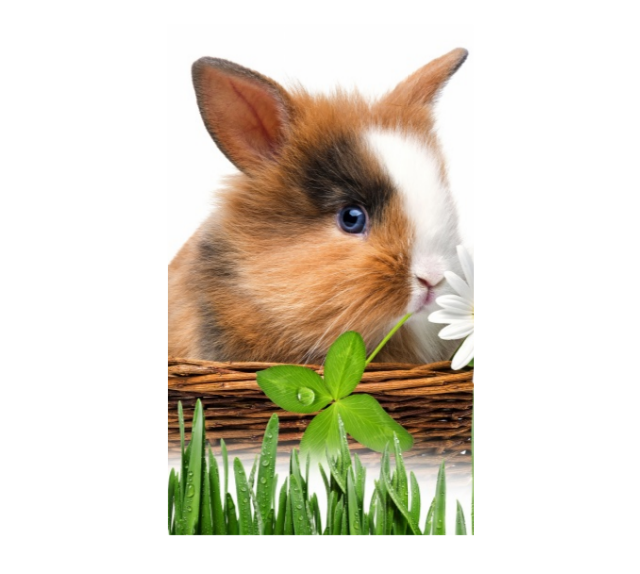
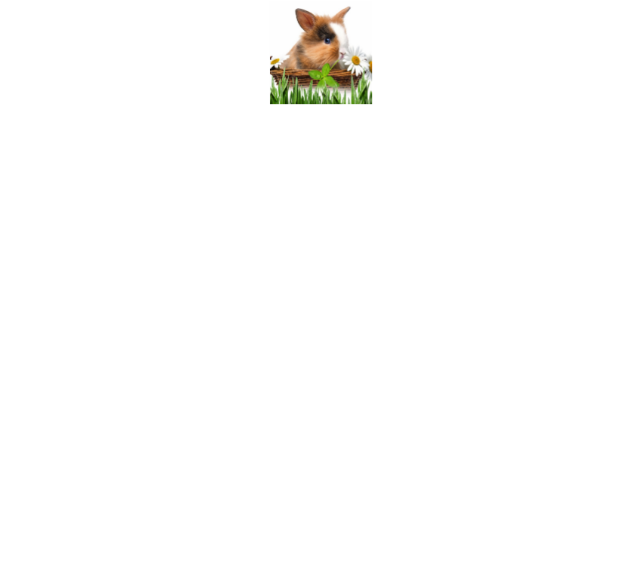
Before and after one commit to dl007/css3-demo-fanpai, a plain HTML site: page index.html in a window 1280 px wide. Shown: the whole page, without its empty margins (319-959 px from the left). Drawn offline with Linux system fonts and the light colour scheme.

Commit message:
Update main.css

```diff
--- a/main.css
+++ b/main.css
@@ -5,9 +5,9 @@
 		}
 		.out{
 		   position: relative;
-		   width: 300px;
-		   height: 500px;
-           margin: 30px auto;
+		   width: 100px;
+		   height: 100px;
+           margin: 3px auto;
            perspective: 500px;
 
 				/*
```
